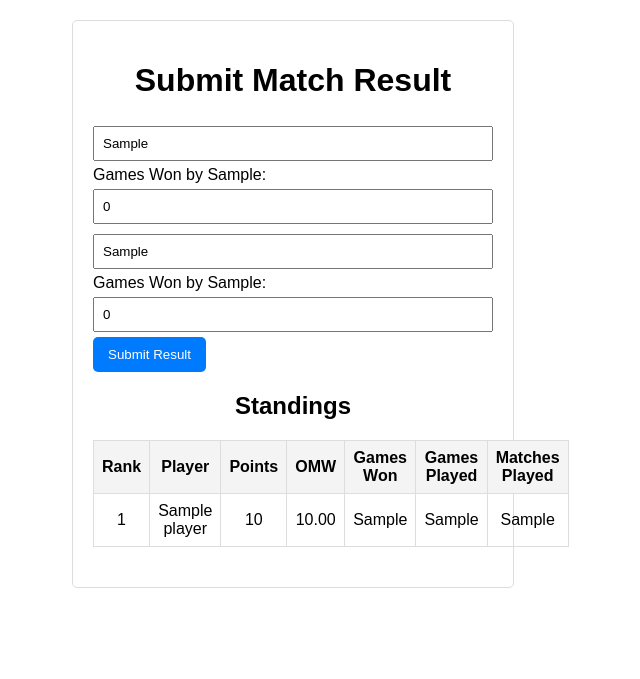
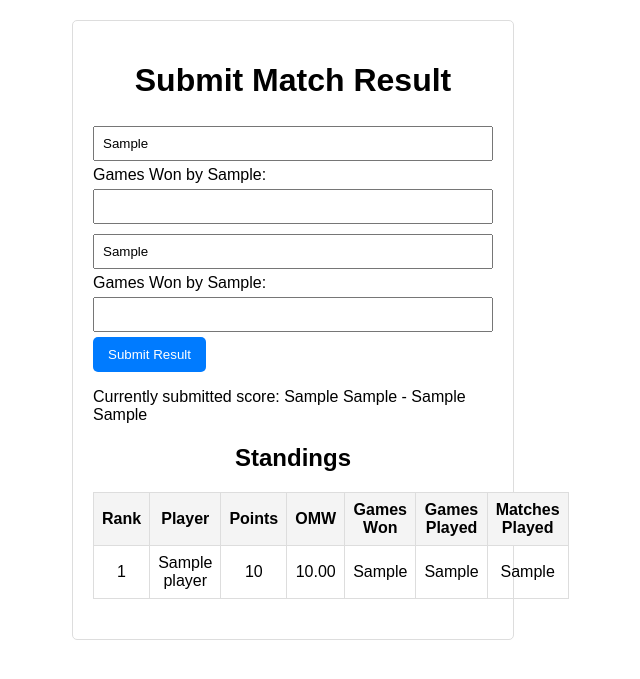
Before and after one commit to diligence-dev/simple-draft, a Flask app: template templates/player.html in a window 1280 px wide. Shown: the top 679 px of the page, without its empty margins (347-987 px from the left). Run offline with Flask 3, Linux system fonts and the light colour scheme; the template is opened without the code that fills it: most values are stand-ins (such as "Sample title", 1, 10 or a date in 2020).

Commit message:
player submit leads back to player page

```diff
--- a/main.py
+++ b/main.py
@@ -164,11 +164,11 @@ def player(name):
     if name not in get_players():
         return redirect(url_for("index"))
 
-    match = next(((p1, p2) for p1, p2 in get_pairing() if name in (p1, p2)), None)
+    match = next(((p1, p2, s1, s2) for (p1, p2), (s1, s2) in get_pairing_with_score() if name in (p1, p2)), None)
     if not match:
         return redirect(url_for("index"))
 
-    return render_template("player.html", p1=match[0], p2=match[1],
+    return render_template("player.html", p1=match[0], p2=match[1], s1=match[2], s2=match[3], name=name,
                            standings=calculate_standings())
 
 @app.route("/submit_result", methods=["POST"])
@@ -177,10 +177,12 @@ def submit_result():
     p2 = request.form.get(f"p2")
     p1_games_won = request.form.get(f"p1_games_won")
     p2_games_won = request.form.get(f"p2_games_won")
-    if p1_games_won in ["0", "1", "2"] and p2_games_won in ["0", "1", "2"]:
+    submitting_player = request.form.get(f"submitting_player")
+
+    if p1_games_won in ["0", "1", "2"] and p2_games_won in ["0", "1", "2"] and (p1_games_won != "2" or p2_games_won != "2"):
         x[-1][(p1, p2)] = (int(p1_games_won), int(p2_games_won))
 
-    return redirect(url_for("index"))
+    return redirect(url_for("player", name=submitting_player))
 
 @app.route("/draft_seating")
 def draft_seating():
--- a/templates/player.html
+++ b/templates/player.html
@@ -67,13 +67,17 @@
     <div class="container">
         <h1>Submit Match Result</h1>
         <form method="POST" action="/submit_result" class="form-group">
+            <input type="hidden" name="submitting_player" id="submitting_player" value="{{ name }}">
             <input type="text" name="p1" id="p1" value="{{ p1 }}" readonly>
             <label for="p1_games_won">Games Won by {{ p1 }}:</label>
-            <input type="number" name="p1_games_won" id="p1_games_won" value="0" min="0" max="2" required>
+            <input type="number" name="p1_games_won" id="p1_games_won" value="{{ s1 }}" min="0" max="2" required>
             <input type="text" name="p2" id="p2" value="{{ p2 }}" readonly>
             <label for="p2_games_won">Games Won by {{ p2 }}:</label>
-            <input type="number" name="p2_games_won" id="p2_games_won" value="0" min="0" max="2" required>
+            <input type="number" name="p2_games_won" id="p2_games_won" value="{{ s2 }}" min="0" max="2" required>
             <button type="submit">Submit Result</button>
+            {% if s1 != -1 and s2 != -1 %}
+                <p>Currently submitted score: {{ p1 }} {{ s1 }} - {{ s2 }} {{ p2 }}</p>
+            {% endif %}
         </form>
 
         <h2>Standings</h2>
@@ -91,7 +95,11 @@
             </thead>
             <tbody>
                 {% for player in standings %}
+                    {% if player.name == name %}
+                    <tr style="background-color: #FFFF99;">
+                    {% else %}
                     <tr>
+                    {% endif %}
                         <td>{{ loop.index }}</td>
                         <td>{{ player.name }}</td>
                         <td>{{ player.points }}</td>
```
